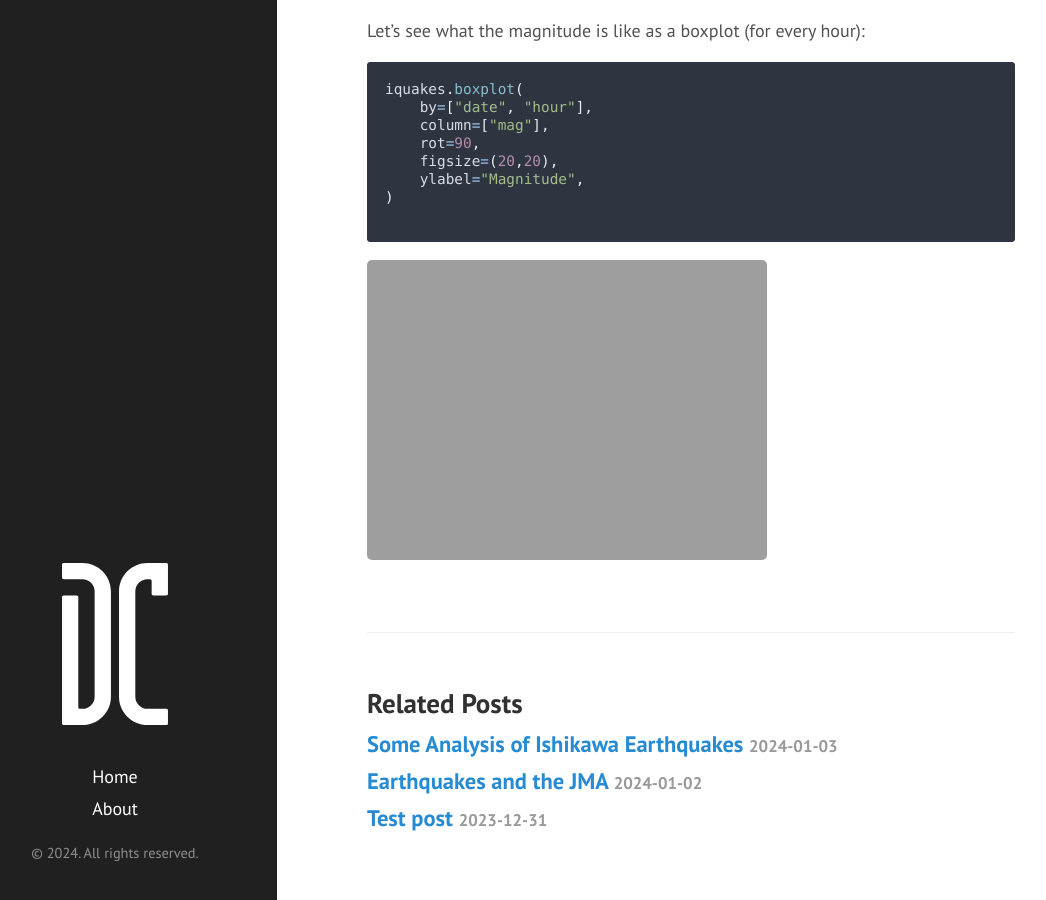
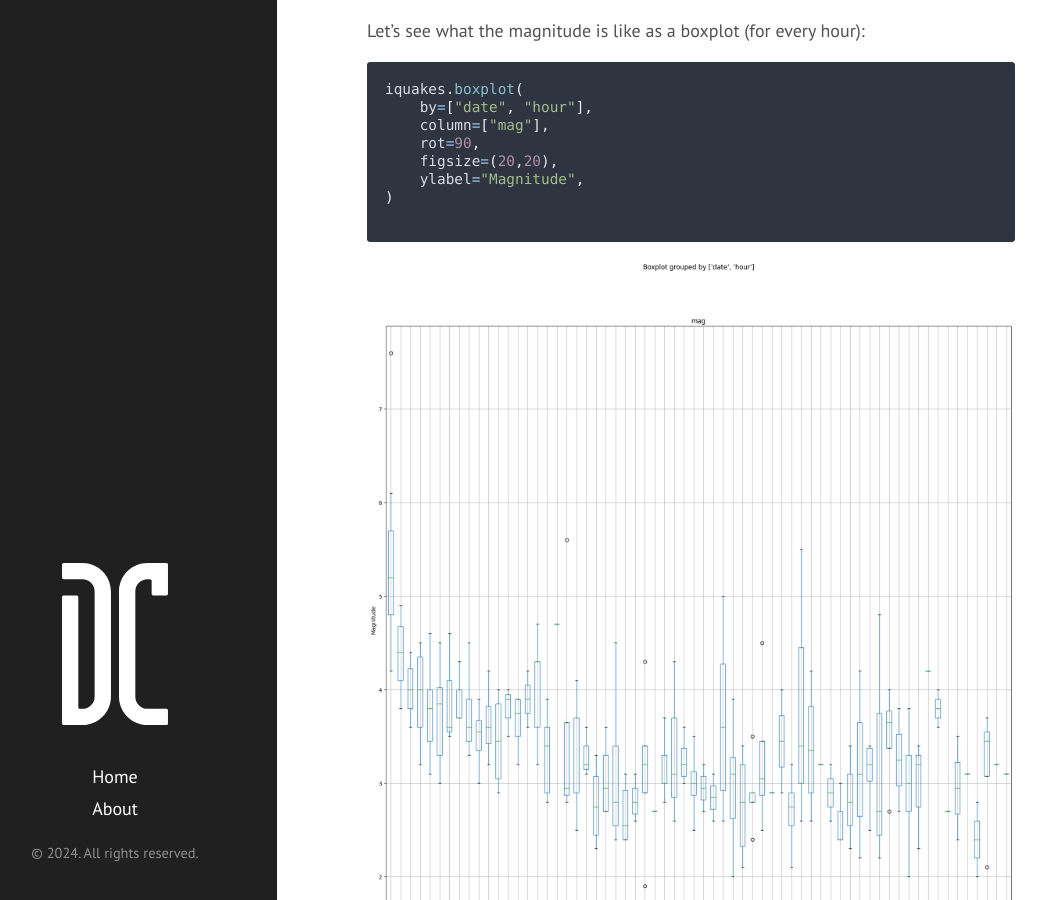
Before and after one commit to 1dancook/1dancook.github.io, a Jekyll site: the page built from _posts/2024-01-04-quakeboxplot.md, in a window 1280 px wide and 900 px high, scrolled down 361 px. Shown: the whole window, without its empty margins (47-1093 px from the left). Built offline with Jekyll 4.4.1, drawn with Linux system fonts in a browser that asks for light colours.

Commit message:
update image path

````diff
--- a/_posts/2024-01-04-quakeboxplot.md
+++ b/_posts/2024-01-04-quakeboxplot.md
@@ -26,4 +26,4 @@ iquakes.boxplot(
 
 ```
 
-![ishikawa aftershocks boxplot]({{site.url}}/assets/2024-01-04-quakeboxplotimg.png)
+![ishikawa aftershocks boxplot]({{site.url}}/assets/20240104-quakeboxplotimg.png)
````
Also changed, not shown: assets/20240104-quakeboxplotimg.png (renamed from assets/2023-01-04-quakeboxplotimg.png).
